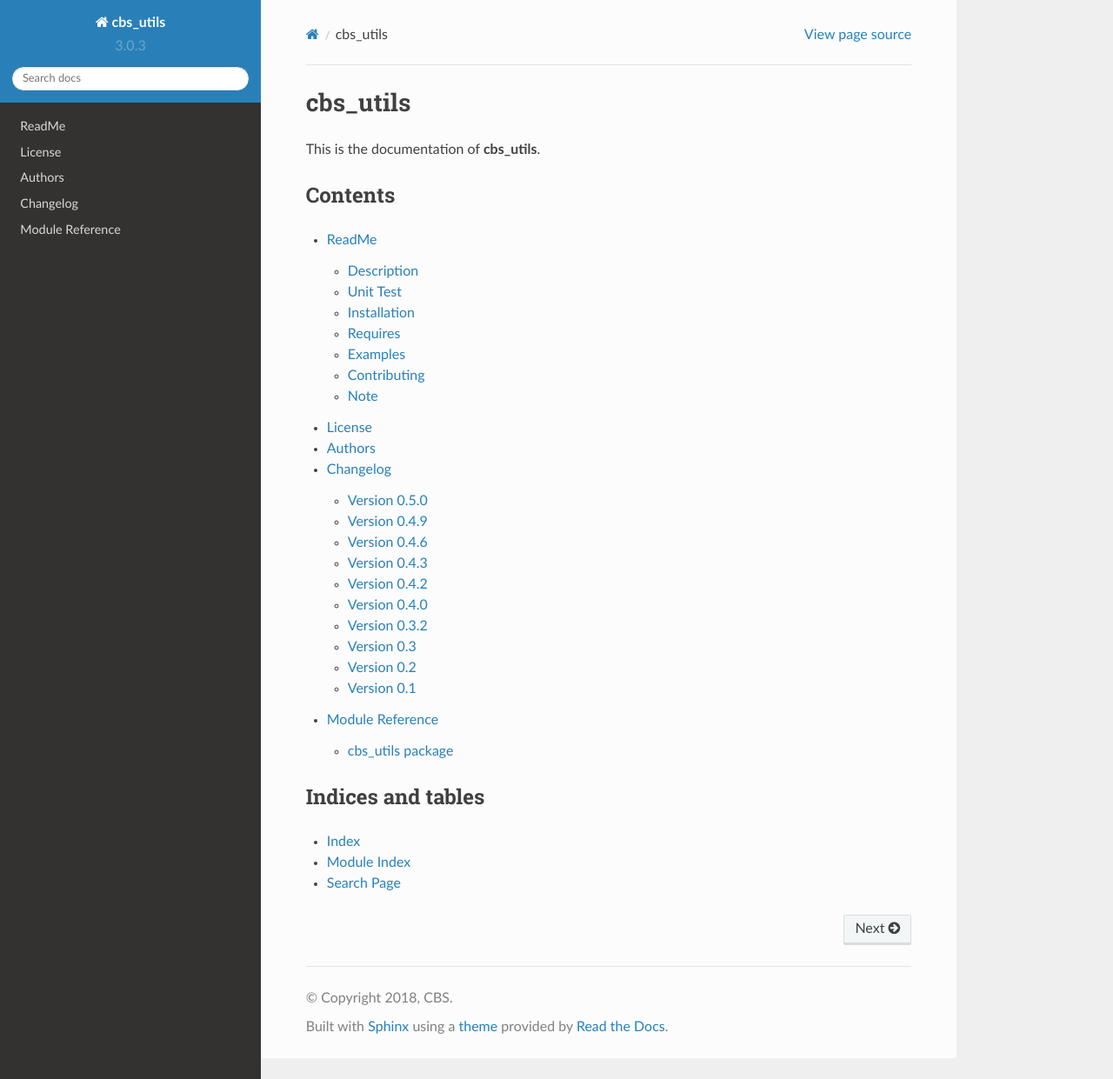
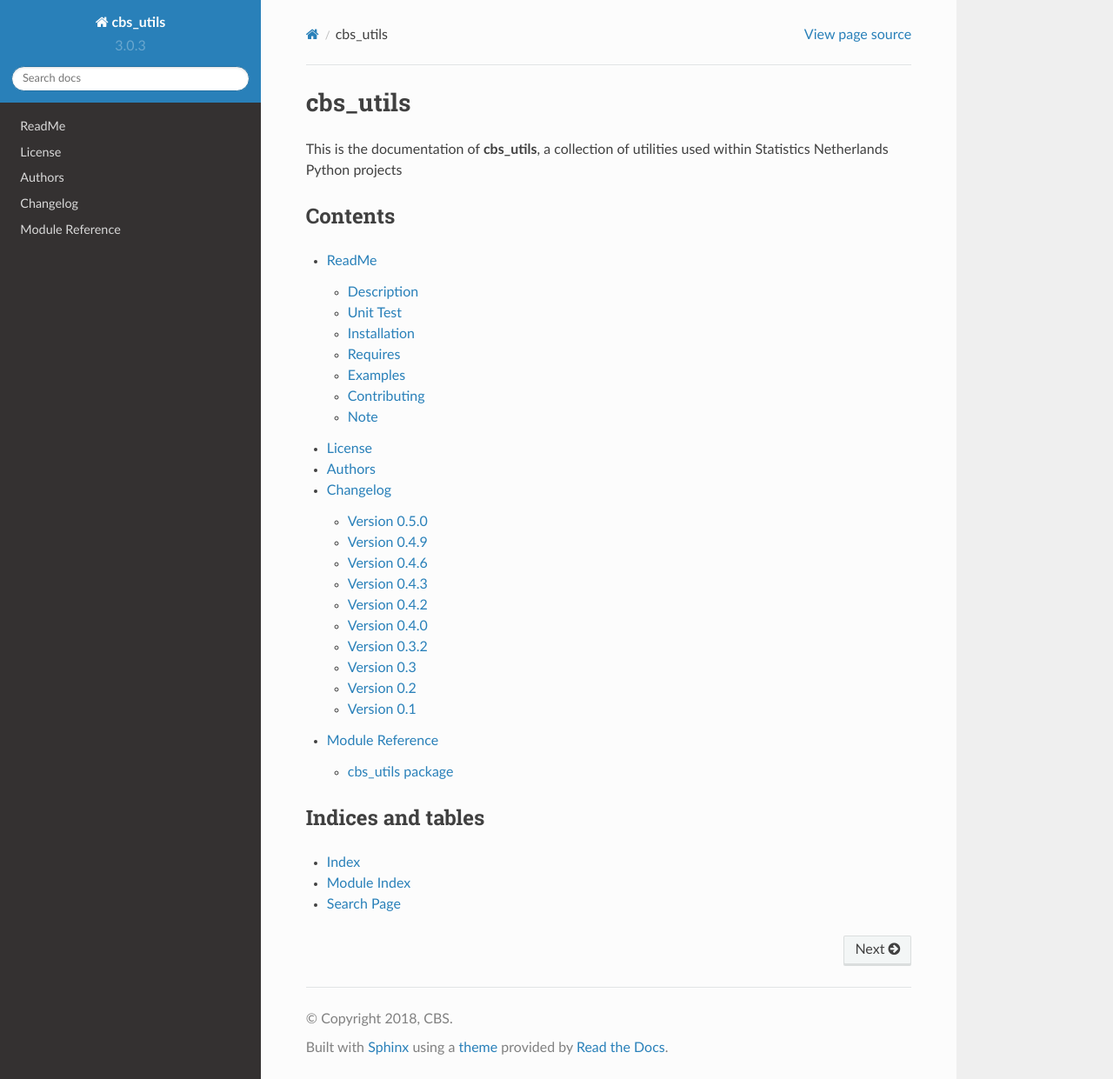
Before and after one commit to SNStatComp/cbs_utils, a Sphinx documentation site: the page built from docs/index.rst, in a window 1280 px wide and 1241 px high. Shown: the whole window at 87% size. Built offline with Sphinx 7.4.7 and the Read the Docs theme 2.0.0, drawn with Linux system fonts in a browser that asks for light colours.

```diff
--- a/docs/index.rst
+++ b/docs/index.rst
@@ -2,7 +2,8 @@
 cbs_utils
 =========
 
-This is the documentation of **cbs_utils**.
+This is the documentation of **cbs_utils**, a collection of utilities used within Statistics
+Netherlands Python projects
 
 Contents
 ========
```
